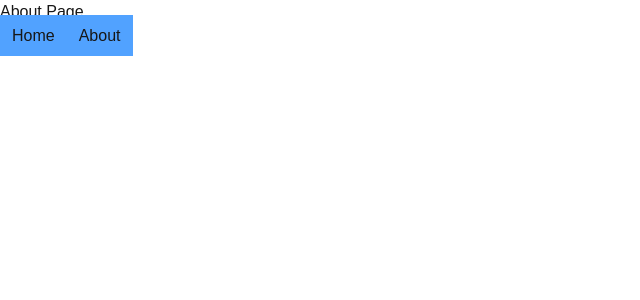
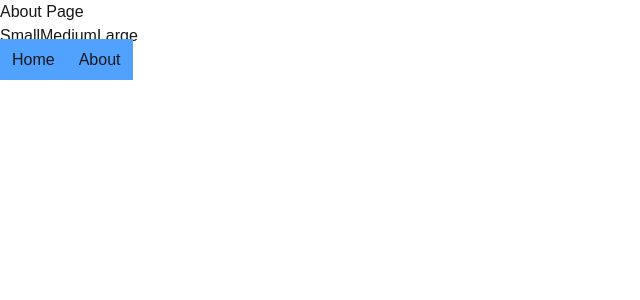
Before and after one commit to Sozi-source/alx-project-0x02-setup, a Next.js app in the folder alx-project-0x02/: page /about in a window 1280 px wide. Shown: the top 300 px of the page, without its empty margins (0-640 px from the left). Built offline with nearby package versions, Linux system fonts and the light colour scheme.

Commit message:
added a button component

```diff
--- /dev/null
+++ b/alx-project-0x02/components/common/Button.tsx
@@ -0,0 +1,12 @@
+import { ButtonProps } from "@/interfaces";
+
+const Button: React.FC<ButtonProps> =({size, shape, children, ...props })=>{
+
+    return(
+        <div>
+            <button>{children || "Click Me"} </button>
+        </div>
+
+    )
+}
+export default Button;
--- a/alx-project-0x02/components/common/PostModal.tsx
+++ b/alx-project-0x02/components/common/PostModal.tsx
@@ -38,7 +38,7 @@ const PostModal: React.FC<PostModalProps> =({onClose, onSubmit})=>{
         <div>
 
             <div>
-                <form onSubmit={handleSubmit} className="pl-8">
+                <form onSubmit={handleSubmit} className="pl-8 border border-green-400 w-2/3 ml-8 p-3" >
                     <input type="text"
                     name="title"
                     value={formData.title}
--- a/alx-project-0x02/interfaces/index.ts
+++ b/alx-project-0x02/interfaces/index.ts
@@ -12,3 +12,8 @@ export interface PostModalProps{
     onClose: ()=> void;
     onSubmit: (data: { title: string; content: string }) => void;
 }
+
+export interface ButtonProps extends React.ButtonHTMLAttributes<HTMLButtonElement>{
+    size: "small"| "medium"| "large";
+    shape: "rounded-sm" | "rounded-md" | "rounded-full"
+}
--- a/alx-project-0x02/pages/about.tsx
+++ b/alx-project-0x02/pages/about.tsx
@@ -4,6 +4,14 @@ const About: React.FC =()=>{
     return(
         <div>
             <h1>About Page</h1>
+
+            <div>
+                <button>Small</button>
+
+                <button>Medium</button>
+
+                <button> Large</button>
+            </div>
         </div>
     )
 }
```
